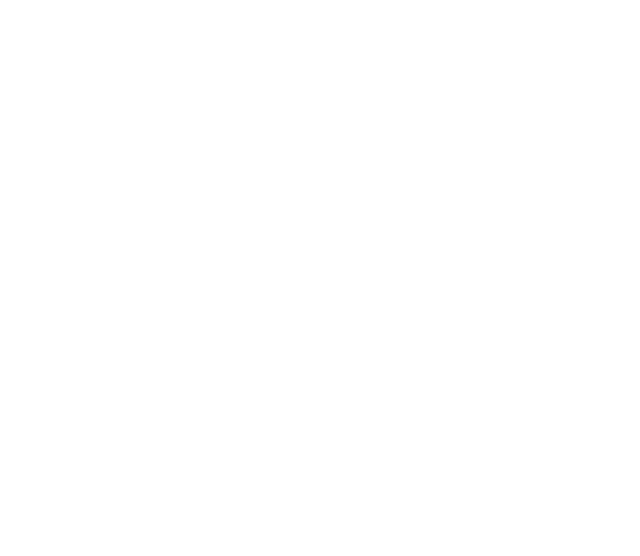
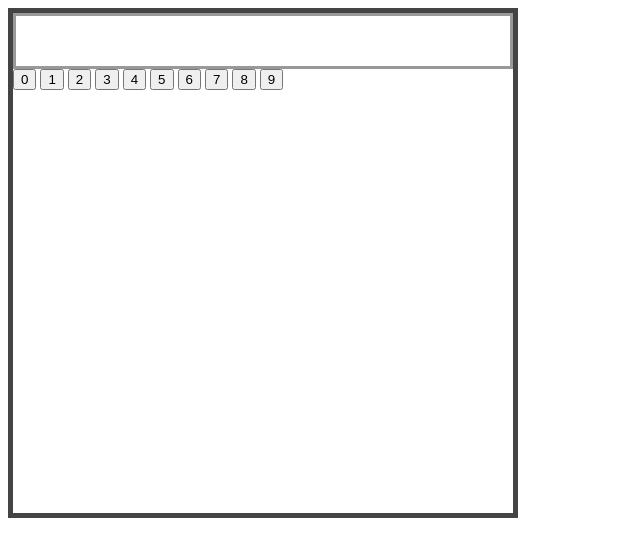
Before and after one commit to rculton/calculator-project, a plain HTML site: page index.html in a window 1280 px wide. Shown: the whole page, without its empty margins (0-640 px from the left). Drawn offline with Linux system fonts and the light colour scheme.

Commit message:
Created HTML framework | Added Styles

```diff
--- a/css/styles.css
+++ b/css/styles.css
@@ -0,0 +1,9 @@
+#calculator{
+    width: 500px;
+    height: 500px;
+    border: 5px solid #444444;
+}
+#readout{
+    height: 50px;
+    border: 3px solid #999999;
+}
--- a/index.html
+++ b/index.html
@@ -8,7 +8,21 @@
     <link rel="stylesheet" href="css/styles.css ">
 </head>
 <body>
-
+    <div id='calculator'>
+        <div id='readout'></div>
+        <div id='buttons'>
+            <button class='digit'>0</button>
+            <button class='digit'>1</button>
+            <button class='digit'>2</button>
+            <button class='digit'>3</button>
+            <button class='digit'>4</button>
+            <button class='digit'>5</button>
+            <button class='digit'>6</button>
+            <button class='digit'>7</button>
+            <button class='digit'>8</button>
+            <button class='digit'>9</button>
+        </div>
+    </div>
 
 
     <script src="js/main.js"></script>
--- a/js/main.js
+++ b/js/main.js
@@ -0,0 +1,3 @@
+console.log('loaded')
+
+var digitButton = document.querySelectorAll(".digit")
```
